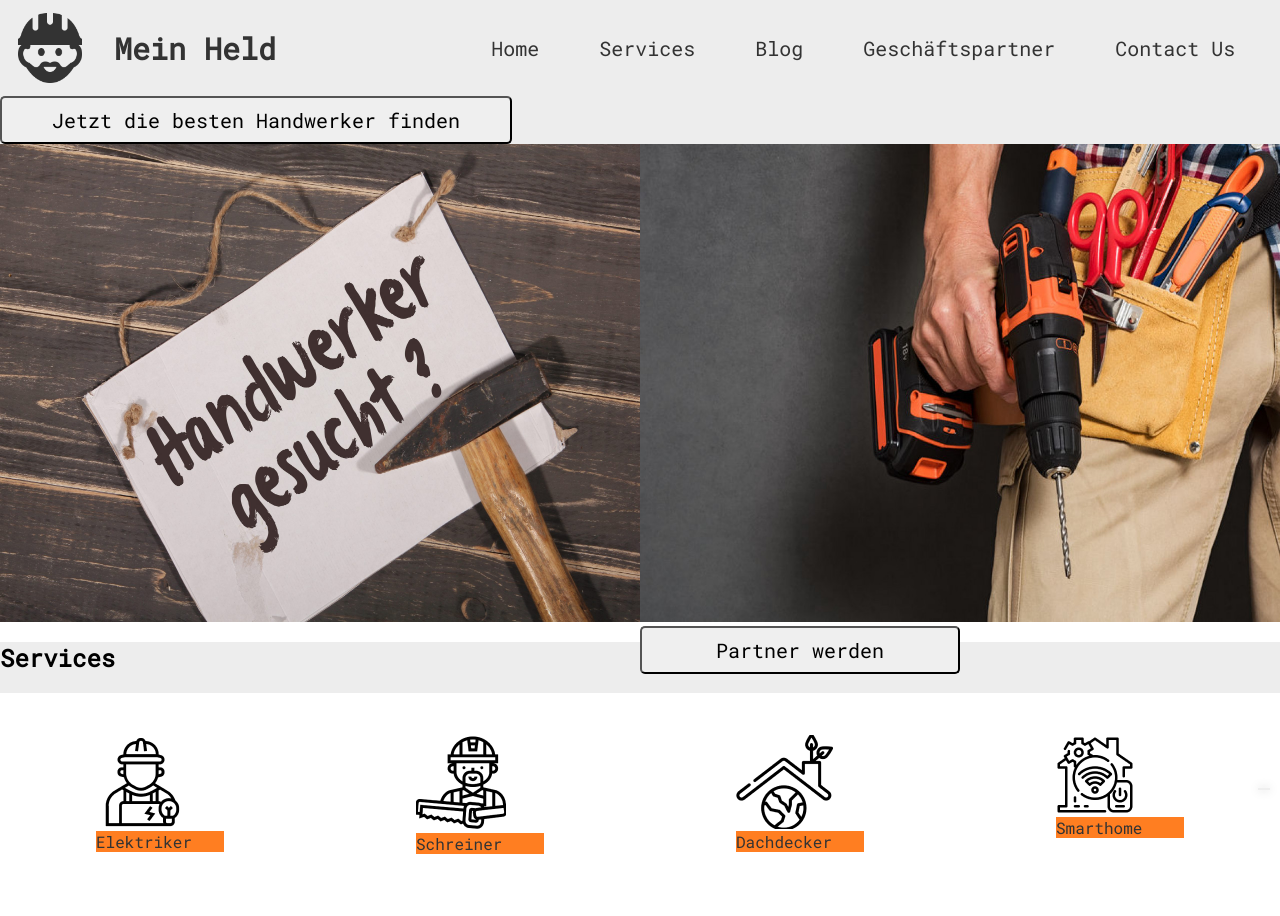
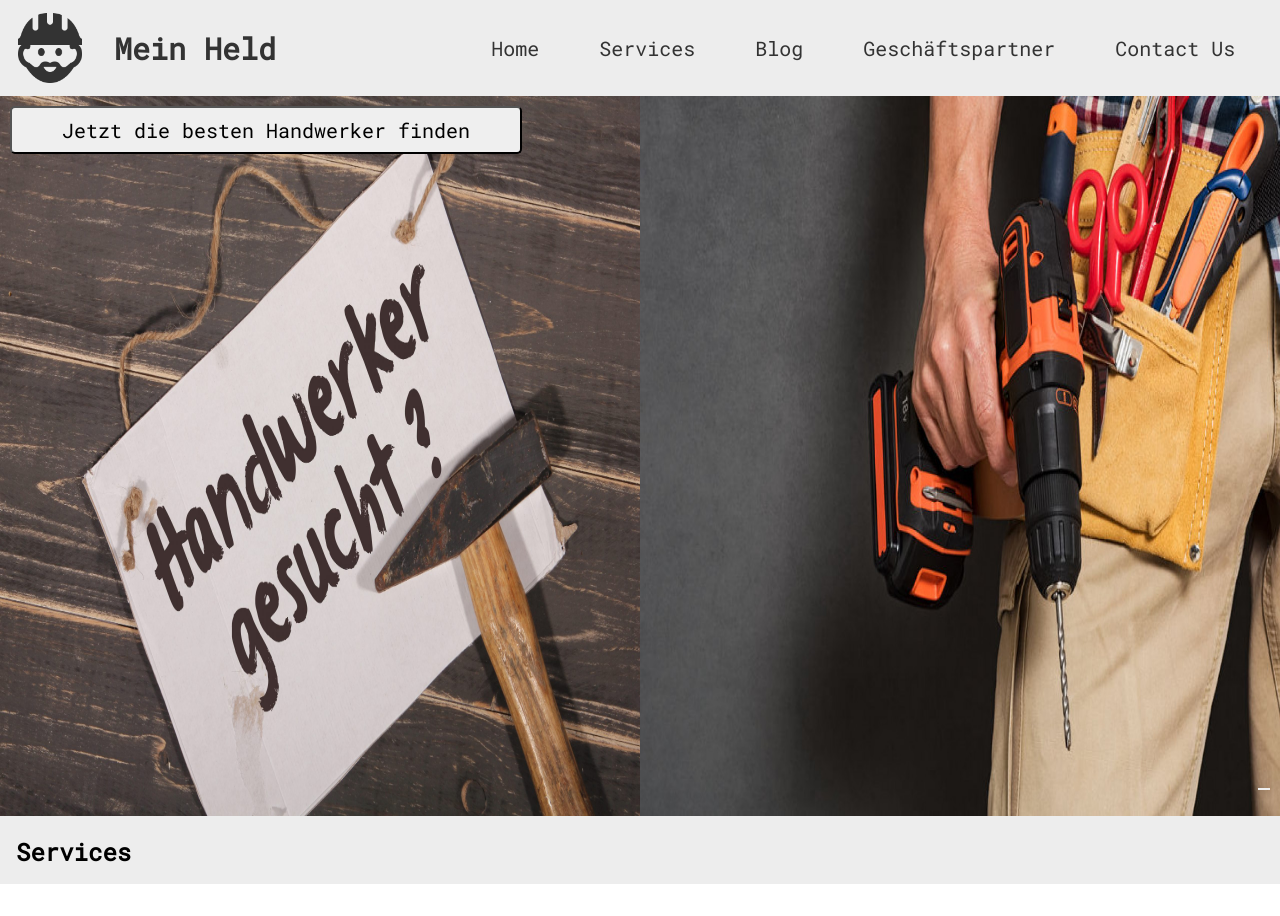
Before and after one commit to Ziedlassoued/mein-held, a React (Vite) app: page / in a window 1280 px wide. Shown: the top 916 px of the page. Built offline with nearby package versions, Linux system fonts and the light colour scheme.

Commit message:
:art: format some module css

```diff
--- a/src/components/Registration/Registration.module.css
+++ b/src/components/Registration/Registration.module.css
@@ -7,6 +7,7 @@
 h3,
 p {
   text-align: left;
+  padding: 1rem;
 }
 
 .container {
--- a/src/components/SelectServices/Bodenleger/Bodenleger.module.css
+++ b/src/components/SelectServices/Bodenleger/Bodenleger.module.css
@@ -2,7 +2,6 @@
   display: grid;
   justify-content: space-evenly;
   grid-template-rows: auto;
-  row-gap: 2px;
   padding: 10px;
   margin: 2rem;
   cursor: pointer;
--- a/src/components/SelectServices/SelectServices.module.css
+++ b/src/components/SelectServices/SelectServices.module.css
@@ -5,6 +5,8 @@
 
 .container h2 {
   text-align: left;
+  padding: 1rem;
+  margin: 0;
 }
 
 .services {
@@ -19,10 +21,13 @@
 .services a {
   background-color: var(--color-tertiary);
   width: 8rem;
+  text-align: center;
   text-decoration: none;
   cursor: pointer;
-  text-align: left;
   color: var(--color-primary);
+  border-radius: 5px;
+  font-weight: bold;
+  margin: 1rem;
 }
 
 .services a:hover {
--- a/src/components/Welcome/WelcomeSection.module.css
+++ b/src/components/Welcome/WelcomeSection.module.css
@@ -8,33 +8,35 @@
 }
 
 .images {
-  height: 100%;
+  height: 90vh;
   width: 100%;
 }
 
 .btnWelcome {
+  margin: 10px;
   width: 40%;
   height: 3rem;
   border-radius: 5px;
   font-size: 20px;
   font-family: var(--font-headline);
   cursor: pointer;
+  position: absolute;
 }
 
-.btnPartner {
+/* .btnPartner {
   width: 50%;
   height: 3rem;
   border-radius: 5px;
   font-size: 20px;
   font-family: var(--font-headline);
   cursor: pointer;
-}
+} */
 
-.btnPartner:hover {
+/* .btnPartner:hover {
   background: var(--color-tertiary);
   color: var(--color-secondary);
   transition: all 0.5s ease-out;
-}
+} */
 
 .btnWelcome:hover {
   background: var(--color-tertiary);
--- a/src/components/Welcome/WelcomeSection.tsx
+++ b/src/components/Welcome/WelcomeSection.tsx
@@ -19,7 +19,6 @@ function WelcomeSection(): JSX.Element {
             src="src/assets/Handwerker_welcome.jpeg"
             alt="welcome"
           />
-          <button className={styles.btnPartner}>Partner werden</button>
         </div>
       </div>
     </section>
```
